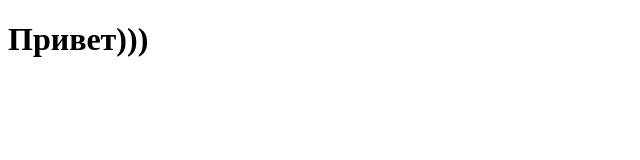
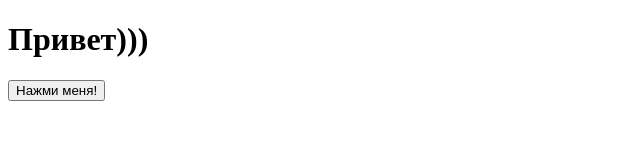
Before and after one commit to Zard771/-2, a plain HTML site: page index.html in a window 1280 px wide. Shown: the whole page, without its empty margins (0-640 px from the left). Drawn offline with Linux system fonts and the light colour scheme.

Commit message:
Второй коммит из консоли

```diff
--- a/index.html
+++ b/index.html
@@ -9,5 +9,6 @@
     <body>
         <h1>Привет)))</h1>
     		<p></p>
+    		<button>Нажми меня!</button>
 
 </html>
```
